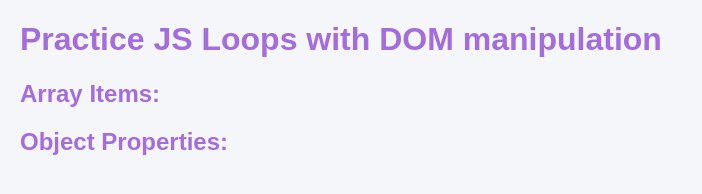
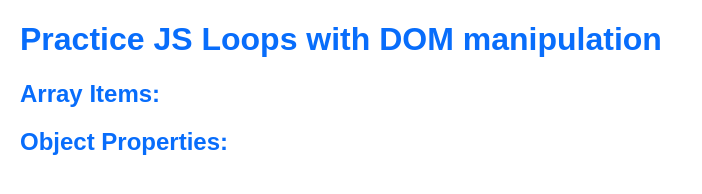
Before and after one commit to samina-shameem/loops_practice, a plain HTML site: page index.html in a window 1280 px wide. Shown: the whole page, without its empty margins (0-702 px from the left). Drawn offline with Linux system fonts and the light colour scheme.

Commit message:
change body bck clr.

```diff
--- a/css/style.css
+++ b/css/style.css
@@ -3,8 +3,8 @@
 body{
     font-family: Arial, sans-serif;
     margin:20px;
-    background-color: #f4f6f9;
-    color:#a36ddd;
+    background-color: white;
+    color:#086dfb;
 }
 
 .array-list{
```
